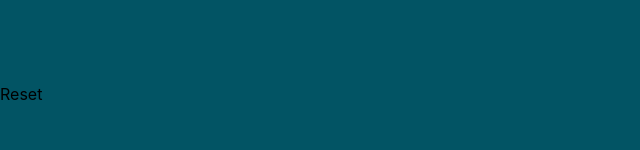
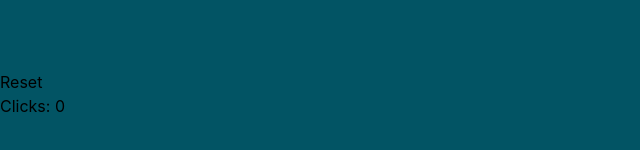
Before and after one commit to Aayush65/FlipGame, a React (Vite) app: page / in a window 1280 px wide. Both pictures are taken after a click on the button "Easy". Shown: the part 306-456 px from the top of the page, without its empty margins (0-640 px from the left). Built offline with nearby package versions, Linux system fonts and the light colour scheme.

Commit message:
Adding Click Counter feature

```diff
--- a/src/App.tsx
+++ b/src/App.tsx
@@ -5,6 +5,7 @@ import './App.css';
 
 function App() {
   const [difficulty, setDifficulty] = useState<number>(0);
+  const [clicks, setClicks] = useState<number>(0);
   const [grid, setGrid] = useState<string[][]>([]);
   const [activeCell, setActiveCell] = useState<number[][]>([]);
 
@@ -27,6 +28,7 @@ function App() {
   }
 
   function handleClick(r: number, c: number) {
+    setClicks(clicks + 1);
     if (activeCell.length == 2) {
       return
     }
@@ -77,8 +79,9 @@ function App() {
             </div>
           ))}
         </div>
-        <div className='flex items-center justify-center mt-5'>
+        <div className='flex flex-col items-center justify-center gap-8 mt-5'>
           <button onClick={handleReset} className='bg-[#F8F1F1] p-3 text-xl font-medium text-gray-700 rounded-md'>Reset</button>
+          <div className='text-[#F8F1F1] text-4xl'>Clicks: {clicks}</div>
         </div>
       </div>
     )
```
